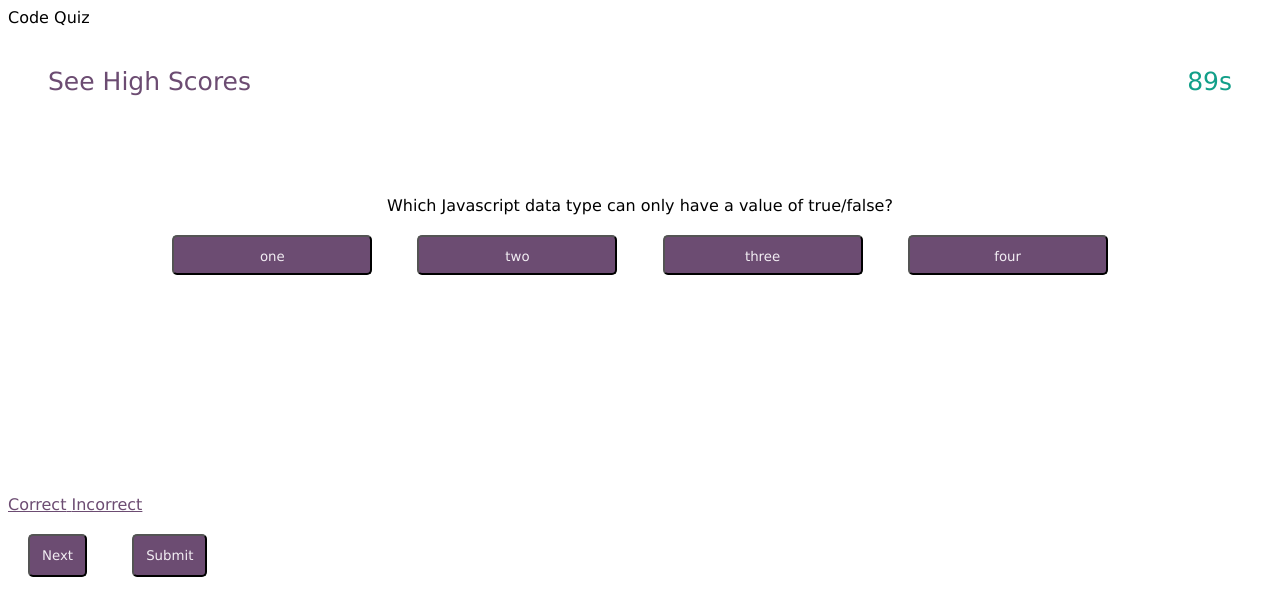
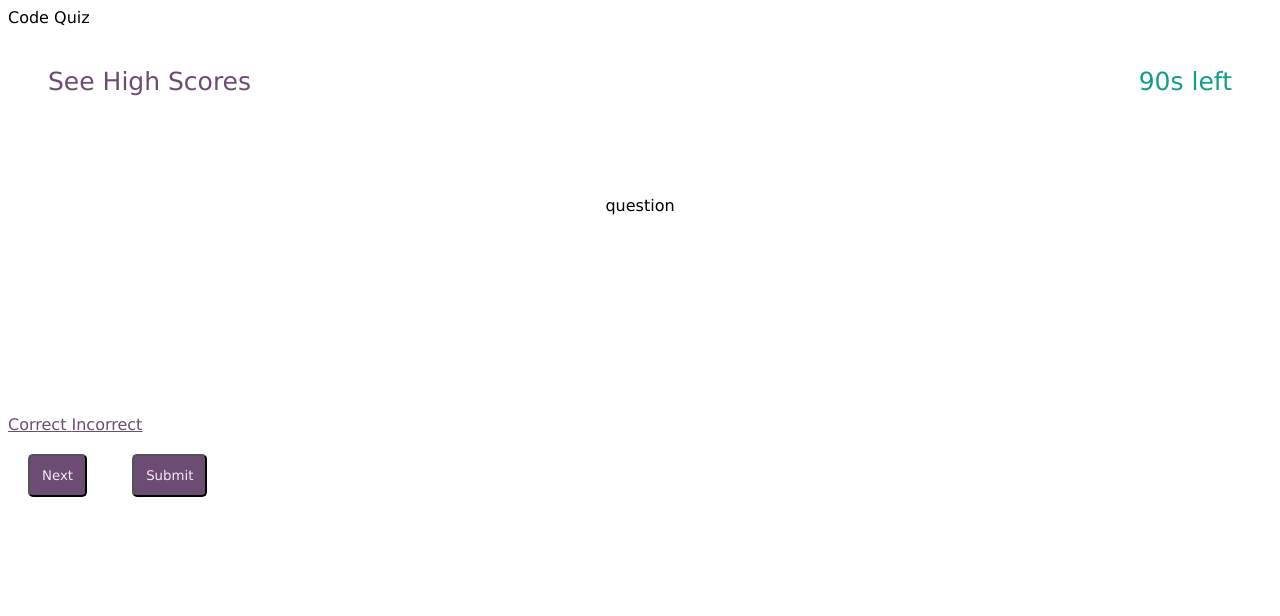
Before and after one commit to Jillium/code-quiz, a plain HTML site: page index.html in a window 1280 px wide. Both pictures are taken after a click on the button "Let's Start!". Drawn offline with Linux system fonts and the light colour scheme.

Commit message:
progress save

```diff
--- a/Assets/js/script.js
+++ b/Assets/js/script.js
@@ -1,10 +1,6 @@
 // elements on the page that we will manipuolate
 var startButton = document.getElementById("start-button");
 var timerEl = document.getElementById("countdown");
-var option1Button = document.getElementById("option1");
-var option2Button = document.getElementById("option2");
-var option3Button = document.getElementById("option3");
-var option4Button = document.getElementById("option4");
 var nextButton = document.getElementById("next-button");
 var spanCorrect = document.getElementById("correct");
 var spanIncorrect = document.getElementById("incorrect");
@@ -14,12 +10,15 @@ var questionTextEl = document.getElementById("question-text");
 var quizScoreEl = document.getElementById("hidden-score-container");
 var submitButton = document.getElementById("submit-button");
 var controlsEl = document.getElementById("hidden-controls-container");
+var answerButtons = document.getElementsByClassName("answers");
+
+
 
 // placekeeper for the store
 var score = 0;
-var currentQuestion = 0;
+var currentQuestionIndex = 0;
 var currentAnswers = 0;
-var q = 0;
+
 
 // questions and answers stored as object
 var quizQuestions = [
@@ -62,8 +61,22 @@ var quizQuestions = [
 //When I click start the countdown timer starts counting
 //When I click start the first question also appears
 
+
+
+
+
+
+
+
+
+
+
+
+
+
+
 function quizStart() {
-    startButton.addEventListener("click", function() {
+    startButton.addEventListener("click", function () {
         quizDivEl.setAttribute("style", "display:none");
         quizQuestEl.setAttribute("style", "display: block");
         controlsEl.setAttribute("style", "display: block;");
@@ -71,23 +84,58 @@ function quizStart() {
 
 
 
+
+        // for (var i = currentQuestion; i < quizQuestions.length;) {
+        //     currentQuestion = quizQuestions[i].title;
+        //     console.log(currentQuestion);
+        //     questionTextEl.innerText = currentQuestion;
+
+        //     for (var j = currentAnswers; j < quizQuestions[i].options.length;) {
+        //         currentAnswers = quizQuestions[i].options[j];
+        //         console.log(currentAnswers);
+        //         let btn = document.createElement('button');
+        //         btn.innerHTML = quizQuestions[i].options[j];
+        //         quizQuestEl.appendChild(btn);
+
+
+        //     }
+        // }
+
+
+        // answerButtons.textContent = quizQuestions[0].options[0];
+
+
+
+
+        nextQuestion();
         countdownTimer();
-        displayQuestion();
+
     })
 
 
 }
 
 
-// display question and answers to html
-function displayQuestion() {
-    for (var i = 0; i <quizQuestions.length; i++) {
-        currentQuestion = quizQuestions[i].title;
+
+  //when next button is clicked next question is generated
+  function nextQuestion() {
+    //logic to print next question to the html
+
+    currentQuestion = quizQuestions[currentQuestionIndex].title;
+    currentAnswers = quizQuestions[currentAnswersIndex].options;
     questionTextEl.innerText = currentQuestion;
-
+    if (quizQuestions.length > currentQuestion || timeLeft <= 0) {
+        currentQuestion++
+        currentAnswers++
+        questionTextEl.innerText = currentQuestion;
+    }
+    else {
+        // function to end the quiz - also needs to be used with submit button
+        // call function to end the quiz
 
 
     }
+
 
 }
 
@@ -96,15 +144,7 @@ function displayQuestion() {
 
 
 
-
-//when next button is clicked next question is generated
-function nextQuestion () {
-
-    //logic to print next question to the html
-    console.log("I was clicked");
-    }
-
-nextButton.addEventListener("click", nextQuestion);
+nextButton.addEventListener("click", nextQuestion)
 
 
 submitButton.addEventListener("click", function () {
@@ -118,13 +158,14 @@ submitButton.addEventListener("click", function () {
 
 
 
+
 // timer countdown function
-function countdownTimer () {
+function countdownTimer() {
     var timeLeft = 90;
 
     // call function to be executed every second or 1000 milliseconds
 
-    var timeInterval = setInterval(function() {
+    var timeInterval = setInterval(function () {
 
         if (timeLeft >= 0) {
             timerEl.textContent = timeLeft + 's';
--- a/index.html
+++ b/index.html
@@ -26,10 +26,10 @@
     <div id="hidden-container">
     <div id="question-text">question</div>
     <div id="options">
-        <button type="button" id="option1" class="answers">one</button>
+        <!-- <button type="button" id="option1" class="answers">one</button>
         <button type="button" id="option2" class="answers">two</button>
         <button type="button" id="option3" class="answers">three</button>
-        <button type="button" id="option4" class="answers">four</button>
+        <button type="button" id="option4" class="answers">four</button> -->
     </div>
     </div>
 </div>
```
Lines whose indentation alone changed are shown as unchanged.
